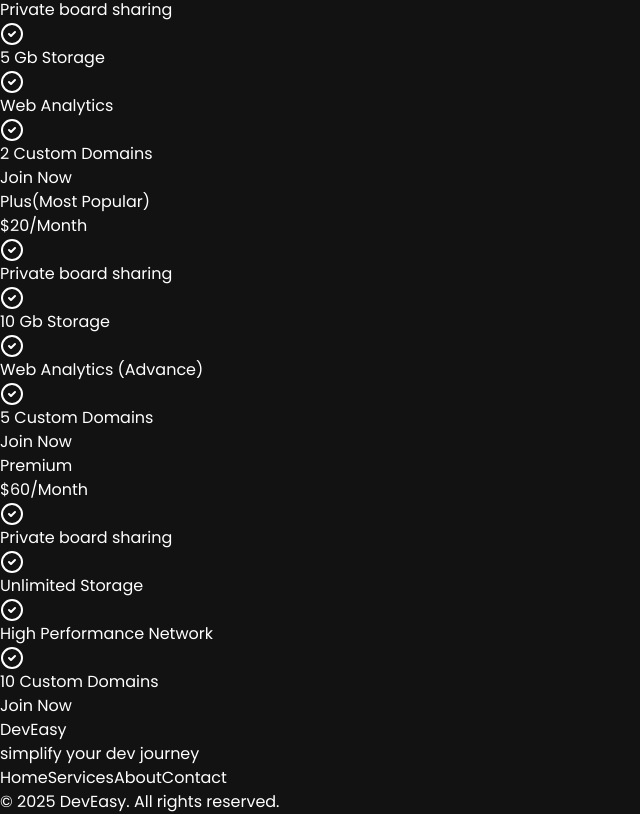
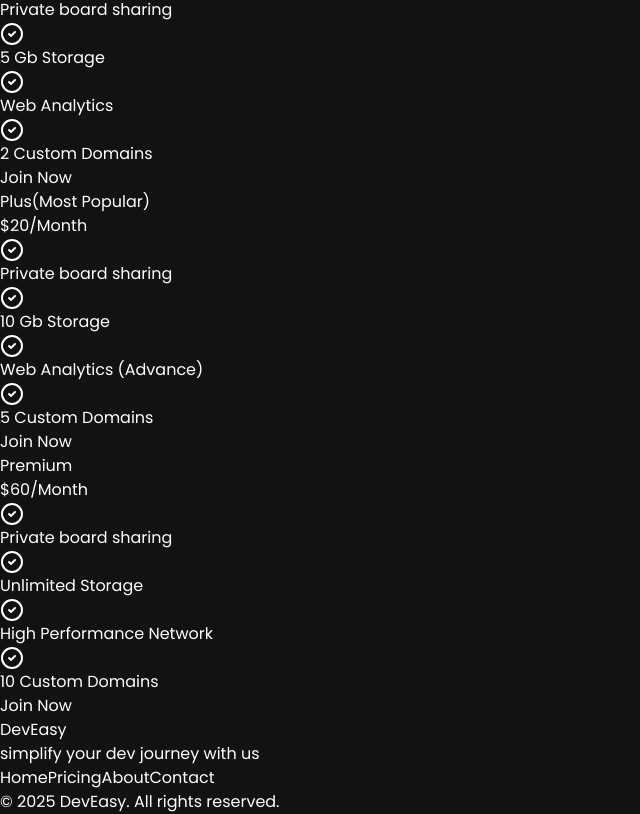
Before and after one commit to ankitbhatt885github/dev-easy, a React (Vite) app: page / in a window 1280 px wide. Shown: the part 1317-2131 px from the top of the page, without its empty margins (0-640 px from the left). Built offline with nearby package versions, Linux system fonts and the light colour scheme.

Commit message:
updated footer

```diff
--- a/src/App.jsx
+++ b/src/App.jsx
@@ -1,4 +1,3 @@
-import { useState } from 'react'
 import Navbar from './components/Navbar'
 import HeroSection from './components/HeroSection'
 import FeatureSection from './components/FeatureSection'
@@ -8,7 +7,7 @@
 
 
 function App() {
-  const [count, setCount] = useState(0)
+
 
   return (
     <>
--- a/src/components/Footer.jsx
+++ b/src/components/Footer.jsx
@@ -8,13 +8,13 @@
         {/* Logo and Company Name */}
         <div className="mb-6">
           <h1 className="text-3xl font-semibold">Dev<span className='text-blue-300'>Easy</span> </h1>
-          <p className="text-gray-400">simplify your dev journey</p>
+          <p className="text-gray-400">simplify your dev journey with us</p>
         </div>
 
         {/* Navigation Links */}
         <div className="flex flex-col sm:flex-row  justify-center space-x-0 sm:space-x-6 mb-6">
           <a href="#" className="text-gray-400 hover:text-blue-300  transition duration-300 ease-in-out mb-2 sm:mb-0">Home</a>
-          <a href="#services" className="text-gray-400  transition hover:text-blue-300 duration-300 ease-in-out mb-2 sm:mb-0">Services</a>
+          <a href="#services" className="text-gray-400  transition hover:text-blue-300 duration-300 ease-in-out mb-2 sm:mb-0">Pricing</a>
           <a href="#about" className="text-gray-400  transition duration-300 ease-in-out hover:text-blue-300 mb-2 sm:mb-0">About</a>
           <a href="#contact" className="text-gray-400  transition duration-300 ease-in-out mb-2 sm:mb-0 hover:text-blue-300">Contact</a>
         </div>
```
